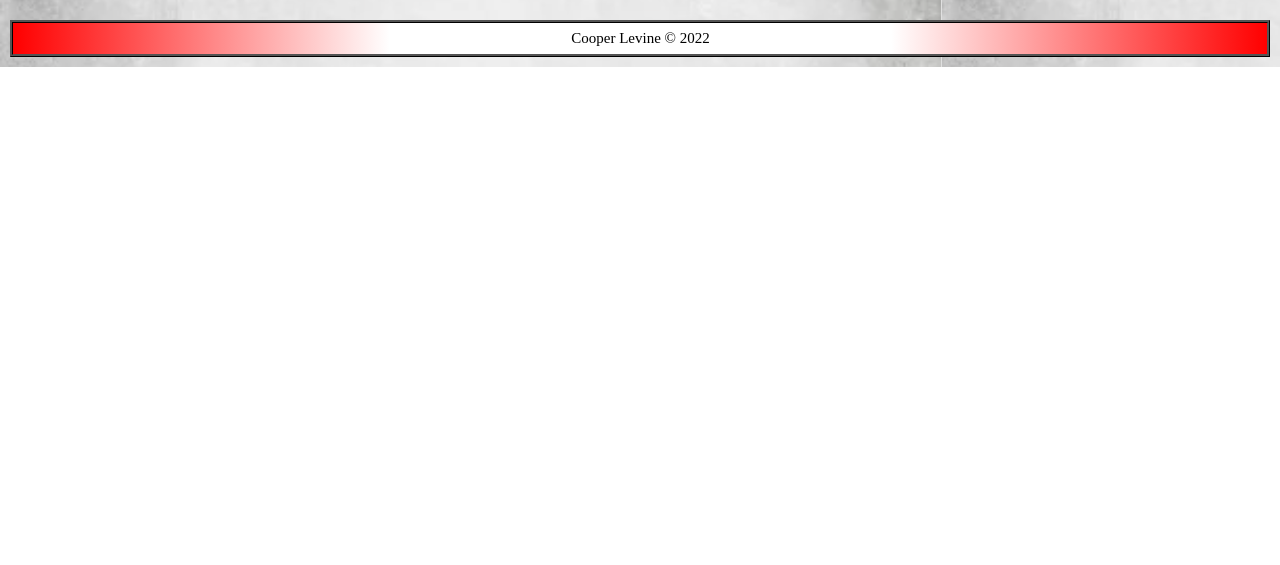
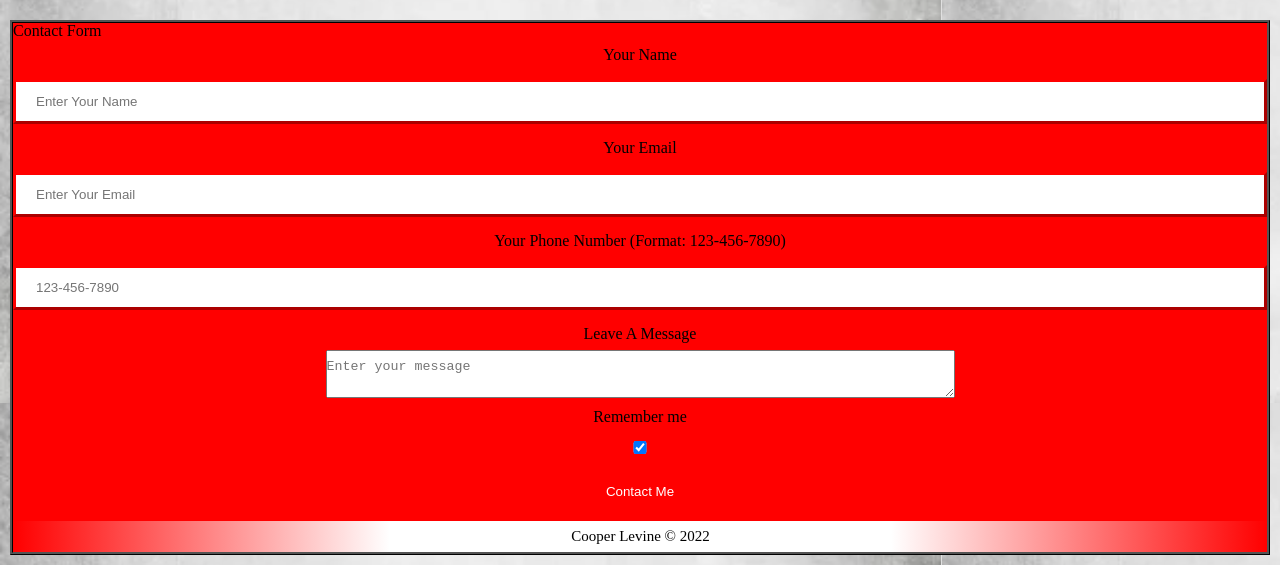
Before and after one commit to cooperlevine/portfolio-content-checkpoint2, a plain HTML site: page index.html in a window 1280 px wide. Shown: the part 849-1414 px from the top of the page. Before the commit the page ends 916 px from the top, so only its background shows below. Drawn offline with Linux system fonts and the light colour scheme.

Commit message:
Add files via upload

```diff
--- a/css/style.css
+++ b/css/style.css
@@ -125,3 +125,35 @@ footer p{
     padding: 8px 10px 8px 10px;
     background: linear-gradient(90deg, rgba(255,0,0,1) 0%, rgba(255,255,255,1) 30%, rgba(255,255,255,1) 70%, rgba(255,0,0,1) 100%);
 }
+
+input {
+    width: 100%;
+    padding: 12px 20px;
+    margin: 8px 0;
+    display: inline-block;
+    border: 3px outset red;
+    box-sizing: border-box;
+}
+
+input[type=submit] {
+    background-color: red;
+    color: white;
+    padding: 14px 20px;
+    margin: 8px 0;
+    border: none;
+    cursor: pointer;
+    width: 100%;
+}
+
+label{
+    display: block;
+    padding: 8px 0px;
+    text-align: center;
+}
+
+textarea {
+    width: auto;
+    min-width: 50%;
+    max-width: 80%;
+    padding: 8px 0;
+}
--- a/index.html
+++ b/index.html
@@ -30,6 +30,7 @@
                 <li><a href = "gamemodes.html">Gamemodes</a></li>
                 <li><a href = "franchise.html">Franchise</a></li>
                 <li><a href = "esports.html">Esports</a></li>
+                <!-- <li><a href = "form.html">Contact Form</a></li> -->
             </ul>
         </nav>
 
@@ -63,6 +64,32 @@
     </main>
 
     <footer>
+
+        <form action="https://formspree.io/f/xpzbldrw" method="POST">
+            <fieldset>
+              <legend>Contact Form</legend>
+
+              <label for="name_id">Your Name</label>
+              <input type="text" placeholder="Enter Your Name" id = "name_id" name="name" required>
+
+              <label for="email_id">Your Email</label>
+              <input type="email" placeholder="Enter Your Email" id = "email_id" name="email" required>
+
+              <label for="phone_id">Your Phone Number (Format: 123-456-7890)</label>
+              <input type="tel" name="phone" placeholder="123-456-7890" pattern="[0-9]{3}-[0-9]{3}-[0-9]{4}" required>
+
+              <label for="msg">Leave A Message</label>
+              <div class="textarea">
+                  <textarea placeholder="Enter your message" id = "msg" name="mesg" required></textarea><br>
+              </div>
+
+              <label for ="cBox">Remember me</label>
+              <input type="checkbox" checked="checked" name="remember" id = "cBox">
+
+              <input type="submit" value = "Contact Me">
+            </fieldset>
+        </form>
+
         <p>Cooper Levine &copy; 2022</p>
     </footer>
 
```
Also changed, not shown: esports.html (+1 -0 lines), franchise.html (+1 -0 lines), gamemodes.html (+1 -0 lines).
